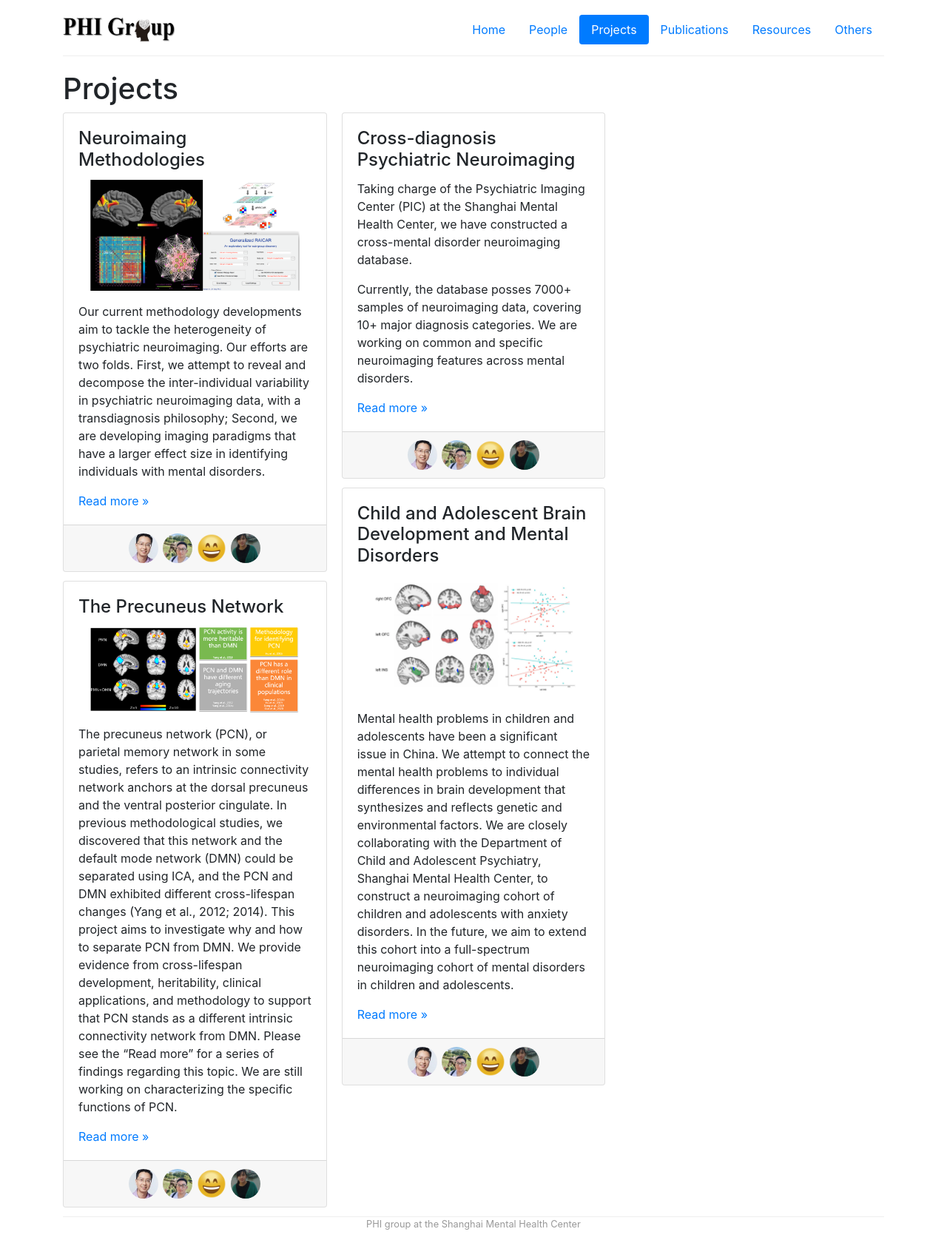
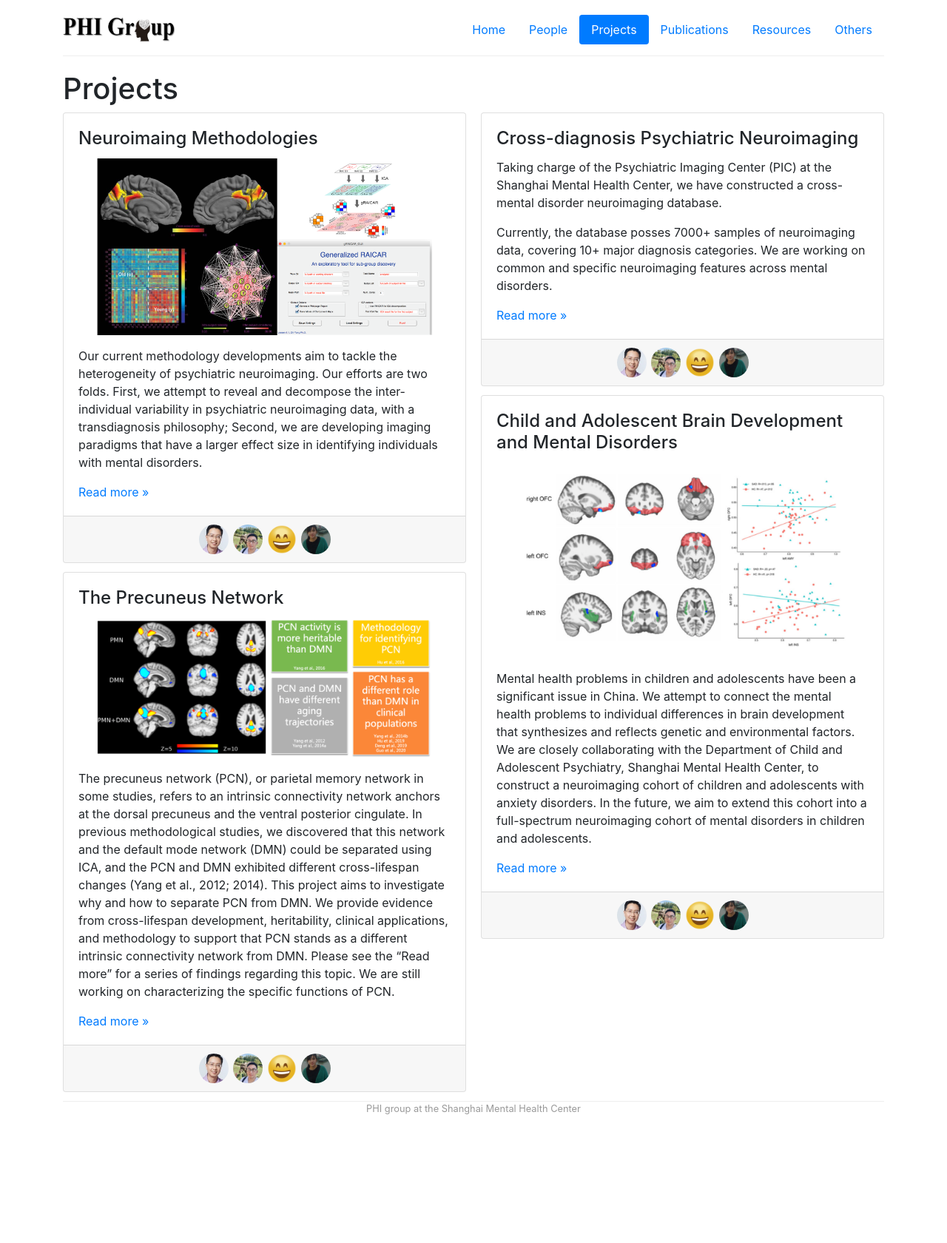
Before and after one commit to PHI-group/phi-group.github.io, a Jekyll site: the page built from projects.md, in a window 1280 px wide. Shown: the whole page at 74% size. Built offline with Jekyll 4.4.1, drawn with Linux system fonts in a browser that asks for light colours; after the commit the page ends 1524 px from its top, so only the background shows below that.

Commit message:
Updated by QF

```diff
--- a/css/group.scss
+++ b/css/group.scss
@@ -79,7 +79,7 @@ ul.news {
 @media (min-width: 768px) {
 /*    .role.grad      { column-count: 2 } */
     .project-people { column-count: 3 }
-    .card-columns   { column-count: 3 }
+    .card-columns   { column-count: 2 }
 }
 
 .title img {
@@ -122,7 +122,7 @@ section {
     .profile {
         height: 100px;
         width: 100px;
-        border-radius: 80%;
+        //border-radius: 80%;
     }
 
     .bio {
```
